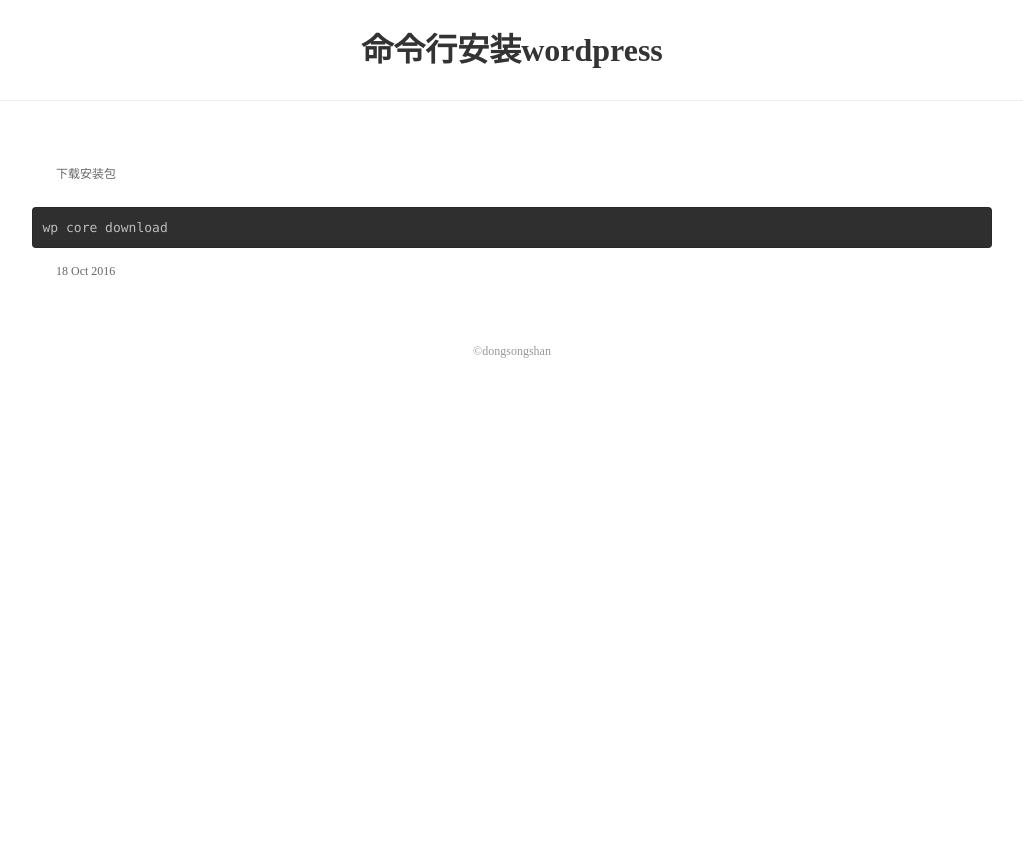
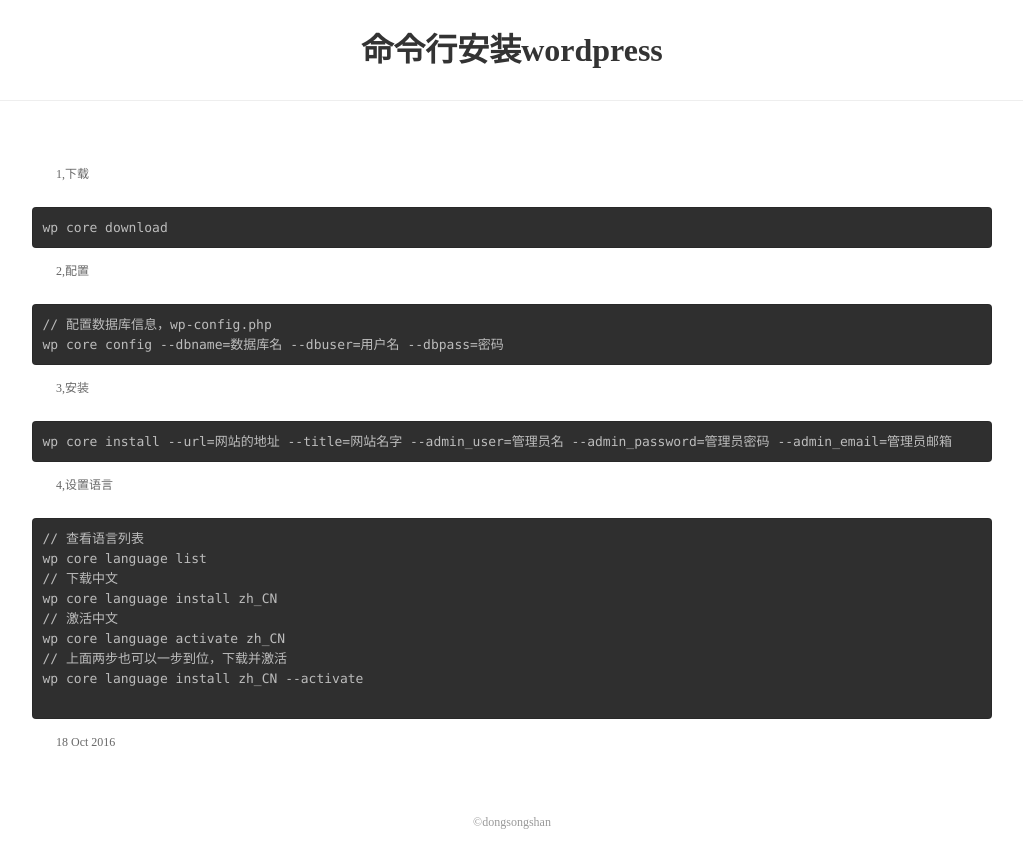
Before and after one commit to dongsongshan/dongsongshan.github.io, a Jekyll site: the page built from _posts/2016-10-18-命令行安装wordpress.html, in a window 1280 px wide. Shown: the top 868 px of the page, without its empty margins (128-1151 px from the left). Built offline with Jekyll 4.4.1, drawn with Linux system fonts in a browser that asks for light colours.

Commit message:
Update 2016-10-18-命令行安装wordpress.html

```diff
--- a/_posts/2016-10-18-命令行安装wordpress.html
+++ b/_posts/2016-10-18-命令行安装wordpress.html
@@ -3,14 +3,35 @@
 title: 命令行安装wordpress
 ---
 
-
-
-
-
-<p>下载安装包</p>
+<p>1,下载</p>
 <pre>
 wp core download
 </pre>
 
+<p>2,配置</p>
+<pre>
+// 配置数据库信息，wp-config.php
+wp core config --dbname=数据库名 --dbuser=用户名 --dbpass=密码
+</pre>
+
+<p>3,安装</p>
+<pre>
+wp core install --url=网站的地址 --title=网站名字 --admin_user=管理员名 --admin_password=管理员密码 --admin_email=管理员邮箱
+</pre>
+
+<p>4,设置语言</p>
+<pre>
+// 查看语言列表
+wp core language list
+// 下载中文
+wp core language install zh_CN
+// 激活中文
+wp core language activate zh_CN
+// 上面两步也可以一步到位，下载并激活
+wp core language install zh_CN --activate
+
+</pre>
+
+
 
 <p>{{ page.date | date_to_string }}</p>
```
